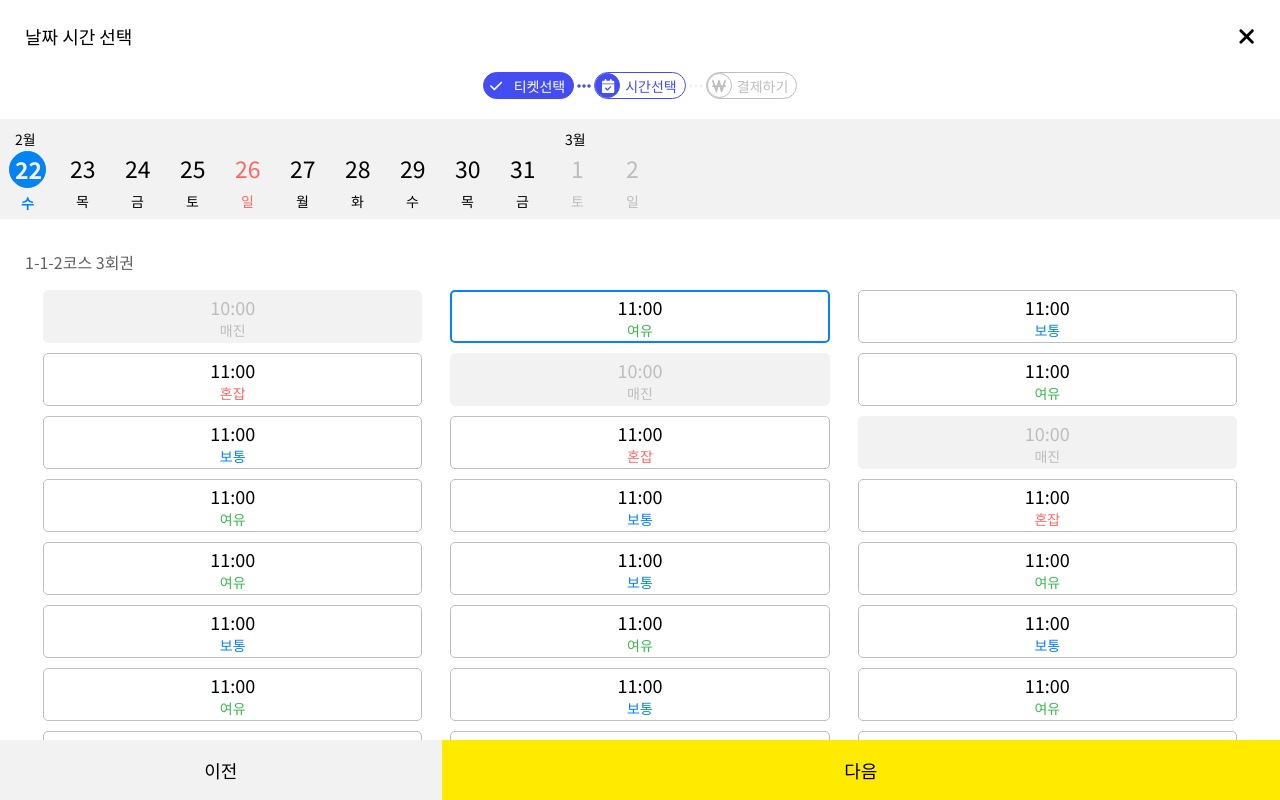
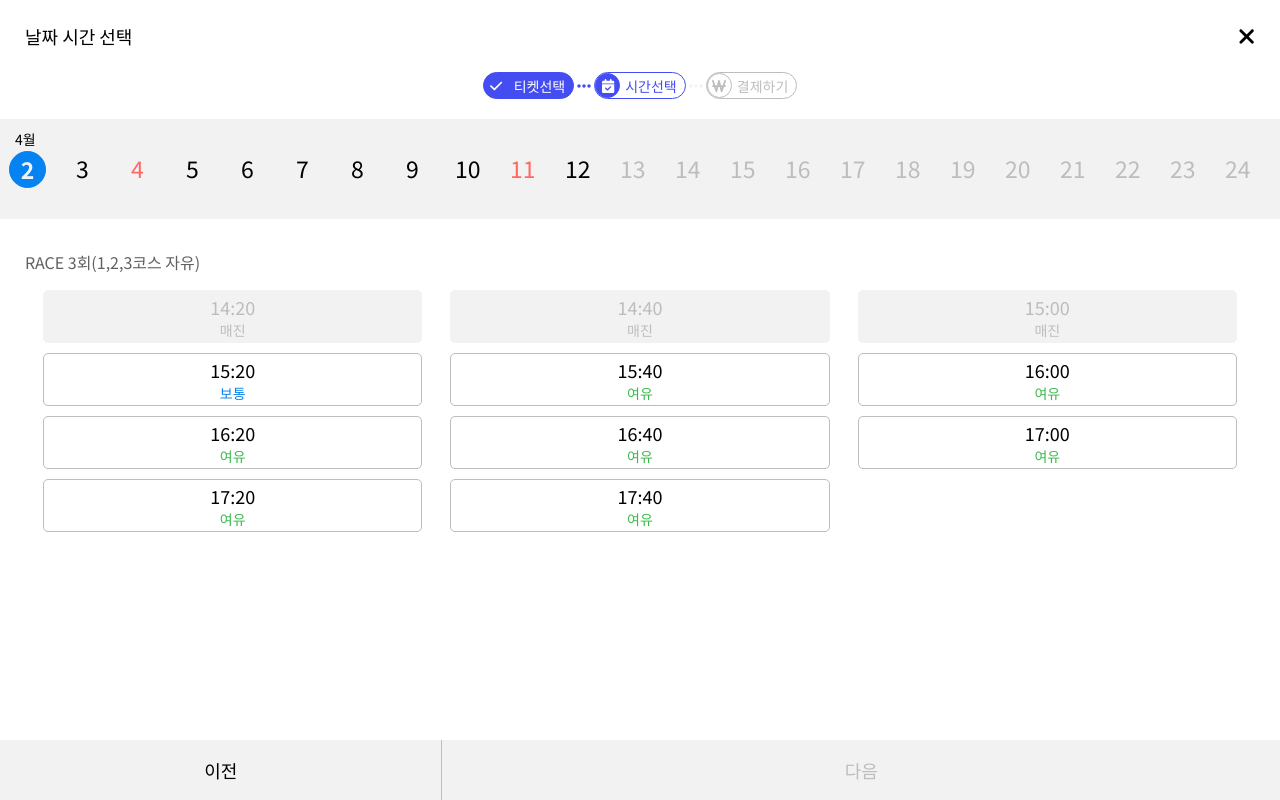
Before and after one commit to QyujinLee/ticketing-cloned, a React (Vite) app: page / in a window 1280 px wide. Built offline with nearby package versions, Linux system fonts and the light colour scheme.

Commit message:
feat : 달력 및 시간 지정, 팝업 기능 추가

```diff
--- a/src/App.tsx
+++ b/src/App.tsx
@@ -1,4 +1,5 @@
 import { useState, useEffect } from "react";
+import moment from "moment";
 import "./App.css";
 
 import Popup from "./components/Popup";
@@ -7,15 +8,21 @@ import Footer from "./components/Footer";
 import Calendar from "./components/Calendar";
 import Contents from "./components/Contents";
 import { getBasicDayData, getDate, getSundayData } from "./api/api";
-import IDate from "./interfaces/IDate";
-import IBasic from "./interfaces/IBasic";
-import { ResponseData as ISunday } from "./interfaces/ISunday";
+import {
+  IDateData,
+  SelectedDateType,
+  SelectedTimeType,
+} from "./interfaces/IDate";
+import { IBasicData } from "./interfaces/IBasic";
+import { ISundayData } from "./interfaces/ISunday";
 
 function App() {
   const [isPopupShow, setIsPopupShow] = useState<boolean>(false);
-  const [dateData, setDateData] = useState<IDate>();
-  const [basicDayData, setBasicDayData] = useState<IBasic>();
-  const [sundayData, setSundayData] = useState<ISunday>();
+  const [dateData, setDateData] = useState<IDateData[]>();
+  const [basicDayData, setBasicDayData] = useState<IBasicData>();
+  const [sundayData, setSundayData] = useState<ISundayData>();
+  const [selectedDate, setSelectedDate] = useState<SelectedDateType>();
+  const [selectedTime, setSelectedTime] = useState<SelectedTimeType>();
 
   /**
    * json데이터 GET
@@ -28,6 +35,16 @@ function App() {
     setDateData(dateResponse);
     setBasicDayData(basicDayResponse);
     setSundayData(sundayResponse);
+
+    const initDate = moment(dateResponse[0].date);
+
+    // dateData 중 첫 번째 데이터로 set
+    setSelectedDate({
+      year: initDate.year(),
+      month: initDate.month() + 1,
+      date: initDate.date(),
+      isSunday: initDate.weekday() === 0,
+    });
   };
 
   useEffect(() => {
@@ -37,11 +54,26 @@ function App() {
   return (
     <div className="App">
       <Header />
-      <Calendar />
-      <Contents />
-      <Footer />
-      <div className="dimmed" />
-      <Popup />
+      <Calendar
+        selectedDate={selectedDate}
+        setSelectedDate={setSelectedDate}
+        date={dateData}
+        setSelectedTime={setSelectedTime}
+      />
+      <Contents
+        selectedDate={selectedDate}
+        basicDayData={basicDayData}
+        sundayData={sundayData}
+        selectedTime={selectedTime}
+        setSelectedTime={setSelectedTime}
+      />
+      <Footer selectedTime={selectedTime} setIsPopupShow={setIsPopupShow} />
+      <Popup
+        isPopupShow={isPopupShow}
+        setIsPopupShow={setIsPopupShow}
+        selectedDate={selectedDate}
+        selectedTime={selectedTime}
+      />
     </div>
   );
 }
--- a/src/components/Calendar.tsx
+++ b/src/components/Calendar.tsx
@@ -1,91 +1,125 @@
-import React from "react";
+import React, { useEffect, useState } from "react";
+import _, { Dictionary } from "lodash";
+import moment from "moment";
+import "moment/locale/ko";
 
-export default function Calendar() {
+import {
+  IDateData,
+  SelectedDateType,
+  SelectedTimeType,
+} from "../interfaces/IDate";
+import { getDayStrKo } from "../lib/common";
+
+type CalendarProps = {
+  date?: IDateData[];
+  selectedDate?: SelectedDateType;
+  setSelectedDate: React.Dispatch<
+    React.SetStateAction<SelectedDateType | undefined>
+  >;
+  setSelectedTime: React.Dispatch<
+    React.SetStateAction<SelectedTimeType | undefined>
+  >;
+};
+
+type DateArrType = Dictionary<DateDataType[]>;
+
+type DateDataType = {
+  targetYear: number;
+  targetMonth: number;
+  targetDate: number;
+  dayStr: string;
+  isSunday: boolean;
+  isHoliday: boolean;
+  isEnabled: boolean;
+};
+
+export default function Calendar({
+  date,
+  selectedDate,
+  setSelectedDate,
+  setSelectedTime,
+}: CalendarProps) {
+  const [dateArrMap, setDateArrMap] = useState<DateArrType>();
+
+  /**
+   * 날짜 선택 시 이벤트 핸들러
+   * @param month
+   * @param date
+   * @param isEnabled
+   * @returns
+   */
+  const handleClickDate = (item: DateDataType) => {
+    const { targetYear, targetMonth, targetDate, isEnabled, isSunday } = item;
+    if (!isEnabled) return;
+
+    const currentSelected = {
+      year: targetYear,
+      month: targetMonth,
+      date: targetDate,
+      isSunday,
+    };
+
+    if (_.isEqual(selectedDate, currentSelected)) return;
+
+    setSelectedDate(currentSelected);
+    setSelectedTime(undefined);
+  };
+
+  useEffect(() => {
+    if (date) {
+      const originDateArr = date.map((item) => {
+        const target = moment(item.date);
+        return {
+          targetYear: target.year(),
+          targetMonth: target.month() + 1,
+          targetDate: target.date(),
+          dayStr: getDayStrKo(target.format("dddd")),
+          isSunday: target.weekday() === 0,
+          isHoliday: item.holidayYn,
+          isEnabled: item.enabled,
+        };
+      });
+      const groupedData = _.groupBy(originDateArr, "targetMonth");
+
+      setDateArrMap(groupedData);
+    }
+  }, [date]);
+
   return (
     <div className="calendar__wrap">
-      <div className="month__wrap">
-        <div className="month">2월</div>
-        <div className="dates">
-          <div className="date__wrap">
-            <div className="date__container selected">
-              <p className="date">22</p>
-              <p className="day">수</p>
+      {dateArrMap &&
+        Object.keys(dateArrMap).map((keyStr) => (
+          <div className="month__wrap" key={keyStr}>
+            <div className="month">{keyStr}월</div>
+            <div className="dates">
+              {dateArrMap[keyStr].map((item, idx) => (
+                <div
+                  className="date__wrap"
+                  key={`${keyStr}_${item.targetDate}_${idx}`}
+                  onClick={() => handleClickDate(item)}
+                >
+                  <div
+                    className={`date__container
+                    ${item.isSunday ? "sunday" : ""}
+                    ${item.isHoliday ? "holiday" : ""}
+                    ${
+                      selectedDate &&
+                      selectedDate.year === item.targetYear &&
+                      selectedDate.month === item.targetMonth &&
+                      selectedDate.date === item.targetDate
+                        ? "selected"
+                        : ""
+                    }
+                    ${item.isEnabled ? "" : "inactive"}`}
+                  >
+                    <p className="date">{item.targetDate}</p>
+                    <p className="day">{item.dayStr}</p>
+                  </div>
+                </div>
+              ))}
             </div>
           </div>
-          <div className="date__wrap">
-            <div className="date__container">
-              <p className="date">23</p>
-              <p className="day">목</p>
-            </div>
-          </div>
-          <div className="date__wrap">
-            <div className="date__container">
-              <p className="date">24</p>
-              <p className="day">금</p>
-            </div>
-          </div>
-          <div className="date__wrap">
-            <div className="date__container">
-              <p className="date">25</p>
-              <p className="day">토</p>
-            </div>
-          </div>
-          <div className="date__wrap">
-            <div className="date__container sunday">
-              <p className="date">26</p>
-              <p className="day">일</p>
-            </div>
-          </div>
-          <div className="date__wrap">
-            <div className="date__container">
-              <p className="date">27</p>
-              <p className="day">월</p>
-            </div>
-          </div>
-          <div className="date__wrap">
-            <div className="date__container">
-              <p className="date">28</p>
-              <p className="day">화</p>
-            </div>
-          </div>
-          <div className="date__wrap">
-            <div className="date__container">
-              <p className="date">29</p>
-              <p className="day">수</p>
-            </div>
-          </div>
-          <div className="date__wrap">
-            <div className="date__container">
-              <p className="date">30</p>
-              <p className="day">목</p>
-            </div>
-          </div>
-          <div className="date__wrap">
-            <div className="date__container">
-              <p className="date">31</p>
-              <p className="day">금</p>
-            </div>
-          </div>
-        </div>
-      </div>
-
-      <div className="month__wrap">
-        <div className="month">3월</div>
-        <div className="dates">
-          <div className="date__wrap">
-            <div className="date__container inactive">
-              <p className="date">1</p>
-              <p className="day">토</p>
-            </div>
-          </div>
-          <div className="date__wrap">
-            <div className="date__container inactive">
-              <p className="date">2</p>
-              <p className="day">일</p>
-            </div>
-          </div>
-        </div>
-      </div>
+        ))}
     </div>
   );
 }
--- a/src/components/Contents.tsx
+++ b/src/components/Contents.tsx
@@ -1,180 +1,90 @@
-import React from "react";
+import React, { useEffect, useState } from "react";
+import { IBasicData } from "../interfaces/IBasic";
+import { SelectedDateType, SelectedTimeType } from "../interfaces/IDate";
+import { ISundayData } from "../interfaces/ISunday";
+import { getBlankCntArr } from "../lib/common";
 
-export default function Contents() {
+type ContentsProps = {
+  selectedDate?: SelectedDateType;
+  basicDayData?: IBasicData;
+  sundayData?: ISundayData;
+  selectedTime?: SelectedTimeType;
+  setSelectedTime: React.Dispatch<
+    React.SetStateAction<SelectedTimeType | undefined>
+  >;
+};
+
+export default function Contents({
+  selectedDate,
+  basicDayData,
+  sundayData,
+  selectedTime,
+  setSelectedTime,
+}: ContentsProps) {
+  const [selectedProductName, setSelectedProductName] = useState<string>("");
+  const [targetData, setTargetData] = useState<
+    IBasicData | ISundayData | undefined
+  >(basicDayData);
+  const [blankArr, setBlankArr] = useState<Array<string>>([]);
+
+  /**
+   * 시간 선택 시 이벤트 핸들러
+   * @param time
+   */
+  const handleClickTime = (time: string) => {
+    setSelectedTime({
+      productName: selectedProductName,
+      ticketPrice: targetData?.ticketPrice,
+      time,
+    });
+  };
+
+  useEffect(() => {
+    if (!selectedDate || !sundayData || !basicDayData) return;
+
+    if (selectedDate.isSunday) {
+      setSelectedProductName(sundayData.productName);
+      setTargetData(sundayData);
+      setBlankArr(getBlankCntArr(sundayData));
+    } else {
+      setSelectedProductName(basicDayData.productName);
+      setTargetData(basicDayData);
+      setBlankArr(getBlankCntArr(basicDayData));
+    }
+  }, [selectedDate]);
+
   return (
     <div className="contents__wrap">
       <div className="product_name-wrap">
-        <p className="product__name">1-1-2코스 3회권</p>
+        <p className="product__name">{selectedProductName}</p>
       </div>
       <div className="btn__content-wrap">
-        <div className="btn__content sold-out">
-          <p className="time">10:00</p>
-          <p className="status">매진</p>
-        </div>
-        <div className="btn__content relaxed selected">
-          <p className="time">11:00</p>
-          <p className="status">여유</p>
-        </div>
-        <div className="btn__content normal">
-          <p className="time">11:00</p>
-          <p className="status">보통</p>
-        </div>
-        <div className="btn__content confusion">
-          <p className="time">11:00</p>
-          <p className="status">혼잡</p>
-        </div>
-        <div className="btn__content sold-out">
-          <p className="time">10:00</p>
-          <p className="status">매진</p>
-        </div>
-        <div className="btn__content relaxed">
-          <p className="time">11:00</p>
-          <p className="status">여유</p>
-        </div>
-        <div className="btn__content normal">
-          <p className="time">11:00</p>
-          <p className="status">보통</p>
-        </div>
-        <div className="btn__content confusion">
-          <p className="time">11:00</p>
-          <p className="status">혼잡</p>
-        </div>
-        <div className="btn__content sold-out">
-          <p className="time">10:00</p>
-          <p className="status">매진</p>
-        </div>
-        <div className="btn__content relaxed">
-          <p className="time">11:00</p>
-          <p className="status">여유</p>
-        </div>
-        <div className="btn__content normal">
-          <p className="time">11:00</p>
-          <p className="status">보통</p>
-        </div>
-        <div className="btn__content confusion">
-          <p className="time">11:00</p>
-          <p className="status">혼잡</p>
-        </div>
-        <div className="btn__content relaxed">
-          <p className="time">11:00</p>
-          <p className="status">여유</p>
-        </div>
-        <div className="btn__content normal">
-          <p className="time">11:00</p>
-          <p className="status">보통</p>
-        </div>
-        <div className="btn__content relaxed">
-          <p className="time">11:00</p>
-          <p className="status">여유</p>
-        </div>
-        <div className="btn__content normal">
-          <p className="time">11:00</p>
-          <p className="status">보통</p>
-        </div>
-        <div className="btn__content relaxed">
-          <p className="time">11:00</p>
-          <p className="status">여유</p>
-        </div>
-        <div className="btn__content normal">
-          <p className="time">11:00</p>
-          <p className="status">보통</p>
-        </div>
-        <div className="btn__content relaxed">
-          <p className="time">11:00</p>
-          <p className="status">여유</p>
-        </div>
-        <div className="btn__content normal">
-          <p className="time">11:00</p>
-          <p className="status">보통</p>
-        </div>
-        <div className="btn__content relaxed">
-          <p className="time">11:00</p>
-          <p className="status">여유</p>
-        </div>
-        <div className="btn__content normal">
-          <p className="time">11:00</p>
-          <p className="status">보통</p>
-        </div>
-        <div className="btn__content relaxed">
-          <p className="time">11:00</p>
-          <p className="status">여유</p>
-        </div>
-        <div className="btn__content normal">
-          <p className="time">11:00</p>
-          <p className="status">보통</p>
-        </div>
-        <div className="btn__content relaxed">
-          <p className="time">11:00</p>
-          <p className="status">여유</p>
-        </div>
-        <div className="btn__content normal">
-          <p className="time">11:00</p>
-          <p className="status">보통</p>
-        </div>
-        <div className="btn__content relaxed">
-          <p className="time">11:00</p>
-          <p className="status">여유</p>
-        </div>
-        <div className="btn__content normal">
-          <p className="time">11:00</p>
-          <p className="status">보통</p>
-        </div>
-        <div className="btn__content relaxed">
-          <p className="time">11:00</p>
-          <p className="status">여유</p>
-        </div>
-        <div className="btn__content normal">
-          <p className="time">11:00</p>
-          <p className="status">보통</p>
-        </div>
-        <div className="btn__content relaxed">
-          <p className="time">11:00</p>
-          <p className="status">여유</p>
-        </div>
-        <div className="btn__content normal">
-          <p className="time">11:00</p>
-          <p className="status">보통</p>
-        </div>
-        <div className="btn__content relaxed">
-          <p className="time">11:00</p>
-          <p className="status">여유</p>
-        </div>
-        <div className="btn__content normal">
-          <p className="time">11:00</p>
-          <p className="status">보통</p>
-        </div>
-        <div className="btn__content relaxed">
-          <p className="time">11:00</p>
-          <p className="status">여유</p>
-        </div>
-        <div className="btn__content normal">
-          <p className="time">11:00</p>
-          <p className="status">보통</p>
-        </div>
-        <div className="btn__content relaxed">
-          <p className="time">11:00</p>
-          <p className="status">여유</p>
-        </div>
-        <div className="btn__content normal">
-          <p className="time">11:00</p>
-          <p className="status">보통</p>
-        </div>
-        <div className="btn__content relaxed">
-          <p className="time">11:00</p>
-          <p className="status">여유</p>
-        </div>
-        <div className="btn__content normal">
-          <p className="time">11:00</p>
-          <p className="status">보통</p>
-        </div>
-        <div className="btn__content relaxed">
-          <p className="time">11:00</p>
-          <p className="status">여유</p>
-        </div>
-        <div className="btn__content normal">
-          <p className="time">11:00</p>
-          <p className="status">보통</p>
-        </div>
+        {targetData &&
+          targetData.timeList.map((item) => (
+            <div
+              key={item.timeSlot}
+              className={`btn__content
+              ${item.stockStatus === -1 ? "sold-out" : ""}
+              ${item.stockStatus === 0 ? "relaxed" : ""}
+              ${item.stockStatus === 1 ? "normal" : ""}
+              ${
+                selectedTime && selectedTime.time === item.timeSlot
+                  ? "selected"
+                  : ""
+              }
+              `}
+              onClick={() => handleClickTime(item.timeSlot)}
+            >
+              <p className="time">{item.timeSlot}</p>
+              <p className="status">
+                {item.stockStatus === -1 ? "매진" : item.stockStatusStr}
+              </p>
+            </div>
+          ))}
+        {targetData &&
+          blankArr.map((item) => (
+            <div key={item} className="btn__content blank" />
+          ))}
       </div>
     </div>
   );
--- a/src/components/Footer.tsx
+++ b/src/components/Footer.tsx
@@ -1,10 +1,30 @@
-import React from 'react';
+import React from "react";
+import { SelectedTimeType } from "../interfaces/IDate";
 
-export default function Footer() {
+type FooterProps = {
+  selectedTime?: SelectedTimeType;
+  setIsPopupShow: React.Dispatch<React.SetStateAction<boolean>>;
+};
+
+export default function Footer({ selectedTime, setIsPopupShow }: FooterProps) {
+  /**
+   * 다음 버튼 클릭 시 이벤트 핸들러
+   */
+  const handleClickNext = () => {
+    if (selectedTime) {
+      setIsPopupShow(true);
+    }
+  };
+
   return (
     <div className="footer">
       <button className="btn__prev">이전</button>
-      <button className="btn__next">다음</button>
+      <button
+        className={`btn__next ${selectedTime ? "" : "inactive"}`}
+        onClick={handleClickNext}
+      >
+        다음
+      </button>
     </div>
   );
 }
--- a/src/components/Popup.tsx
+++ b/src/components/Popup.tsx
@@ -1,15 +1,56 @@
-import React from "react";
+import React, { useState, useEffect } from "react";
+import moment from "moment";
+import { SelectedDateType, SelectedTimeType } from "../interfaces/IDate";
+import { addCommas, getDayStrKo } from "../lib/common";
 
-export default function Popup() {
+type PopupProps = {
+  isPopupShow: boolean;
+  setIsPopupShow: React.Dispatch<React.SetStateAction<boolean>>;
+  selectedDate?: SelectedDateType;
+  selectedTime?: SelectedTimeType;
+};
+
+export default function Popup({
+  isPopupShow,
+  setIsPopupShow,
+  selectedDate,
+  selectedTime,
+}: PopupProps) {
+  const [totalDate, setTotalDate] = useState<string>("");
+
+  /**
+   * Dimmed 클릭 시 이벤트 핸들러
+   */
+  const handleClickDimmed = () => {
+    setIsPopupShow(false);
+  };
+
+  useEffect(() => {
+    if (!selectedDate || !selectedTime) return;
+
+    const { year, month, date } = selectedDate;
+    const targetDate = moment(`${year}.${month}.${date}`);
+    const enDayStr = targetDate.format("dddd");
+
+    setTotalDate(
+      `${year}.${month}.${date} (${getDayStrKo(enDayStr)}) ${selectedTime.time}`
+    );
+  }, [selectedDate, selectedTime]);
+
   return (
-    <div className="popup">
+    <>
+      <div
+        className={`dimmed ${isPopupShow ? "show" : ""}`}
+        onClick={handleClickDimmed}
+      />
+      <div className={`popup ${isPopupShow ? "show" : ""}`}>
         <div className="dtl__wrap">
           <p className="dtl__title">상품명</p>
-        <p className="dtl__value">풀패키지(1인)</p>
+          <p className="dtl__value">{selectedTime?.productName}</p>
         </div>
         <div className="dtl__wrap">
           <p className="dtl__title">날짜시간</p>
-        <p className="dtl__value">2023.03.18 (토) 11:20</p>
+          <p className="dtl__value">{totalDate}</p>
         </div>
         <div className="dtl__wrap">
           <p className="dtl__title">구매인원</p>
@@ -17,9 +58,12 @@ export default function Popup() {
         </div>
         <div className="dtl__total-wrap">
           <p className="total__title">총 합계</p>
-        <p className="total__value">49,500원</p>
+          <p className="total__value">{`${addCommas(
+            selectedTime?.ticketPrice
+          )}원`}</p>
         </div>
         <button className="btn__next-page">다음</button>
       </div>
+    </>
   );
 }
--- a/src/interfaces/ISunday.ts
+++ b/src/interfaces/ISunday.ts
@@ -20,7 +20,7 @@ export interface ITimeList {
   stockStatus: number;
 }
 
-export interface Data {
+export interface ISundayData {
   prdId: number;
   dplId: number;
   productName: string;
@@ -28,10 +28,12 @@ export interface Data {
   reserveDt: string;
   riderCount: number;
   timeList: ITimeList[];
+  ticketPrice: number;
+  ticketSalePrice: number;
 }
 
 export interface ResponseData {
   code: string;
   message: string;
-  data: Data;
+  data: ISundayData;
 }
--- a/src/main.tsx
+++ b/src/main.tsx
@@ -1,10 +1,10 @@
-import React from 'react'
-import ReactDOM from 'react-dom/client'
-import App from './App'
-import './index.css'
+import React from "react";
+import ReactDOM from "react-dom/client";
+import App from "./App";
+import "./index.css";
 
-ReactDOM.createRoot(document.getElementById('root') as HTMLElement).render(
-  <React.StrictMode>
-    <App />
-  </React.StrictMode>,
-)
+ReactDOM.createRoot(document.getElementById("root") as HTMLElement).render(
+  // <React.StrictMode>
+  <App />
+  // </React.StrictMode>,
+);
```
Also changed, not shown: src/api/api.ts (+6 -6 lines), src/interfaces/IBasic.ts (+7 -3 lines), src/interfaces/IDate.ts (+22 -7 lines). Lines whose indentation alone changed are shown as unchanged.
